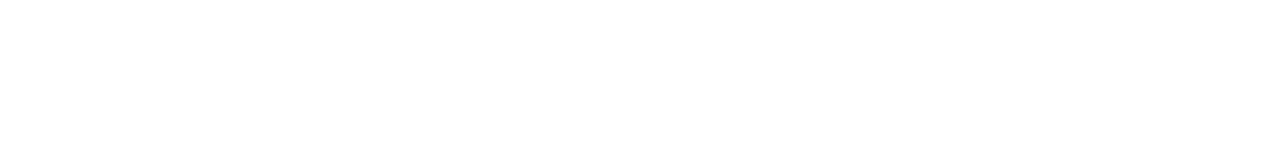
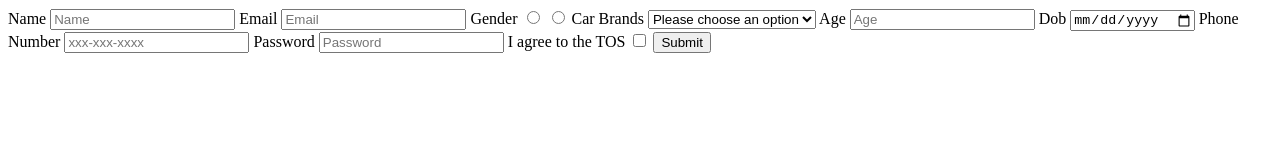
Before and after one commit to acciojob/signup-form-car-Dev-13552, a website: page main.html in a window 1280 px wide. Drawn offline with Linux system fonts and the light colour scheme.

Commit message:
created a submission

```diff
--- a/main.html
+++ b/main.html
@@ -8,6 +8,41 @@
 
 <body>
 	<!-- the entire body must be written by student -->
+	        <form action="" method="post">
+            <label for="name">Name</label>
+            <input type="text" id="name" placeholder="Name" required>
+
+            <label for="email">Email</label>
+            <input type="email" id="email" placeholder="Email" required>
+
+            <label for="gender">Gender</label>
+            <input type="radio" id="gender_m" name="gender" required>
+            <input type="radio" id="gender_f" name="gender" required>
+
+            <label for="cars">Car Brands</label>
+            <select name="" id="cars" placeholder="Please Select an option" aria-required>
+				<option value="">Please choose an option</option>
+                <option value="">car1</option>
+                <option value="">car2</option>
+                <option value="">car3</option>
+            </select>
+
+            <label for="age">Age</label>
+            <input type="number" id="age" placeholder="Age" required>
+
+            <label for="dob">Dob</label>
+            <input type="date" id="dob" required>
+
+            <label for="tel">Phone Number</label>
+            <input type="tel" id="tel" placeholder="xxx-xxx-xxxx">
+
+            <label for="password">Password</label>
+            <input type="password" id="password" placeholder="Password" required>
+
+            <label for="tos">I agree to the TOS</label>
+            <input type="checkbox" id="tos" required>
+            <button type="submit">Submit</button>
+        </form>
     <script type="text/javascript" src="./script.js">
 </script>
 
```
